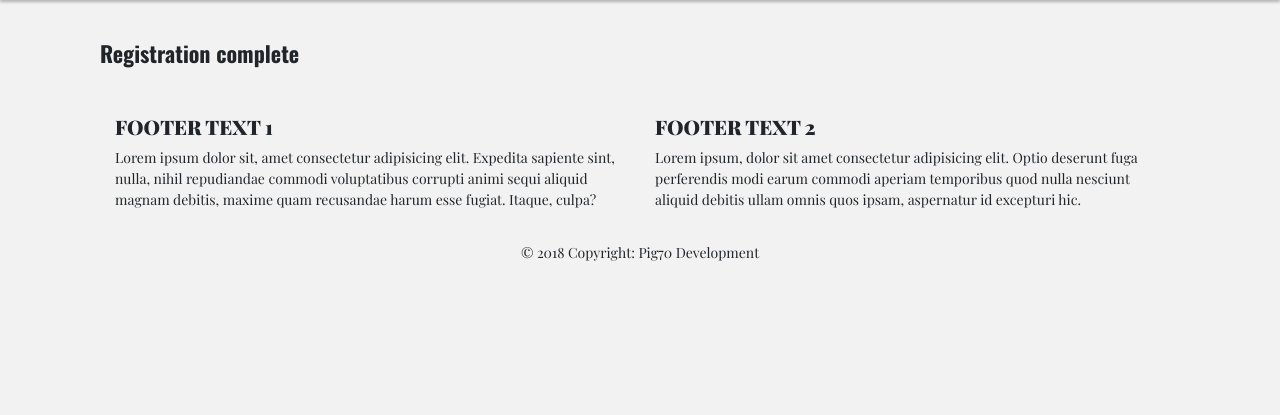
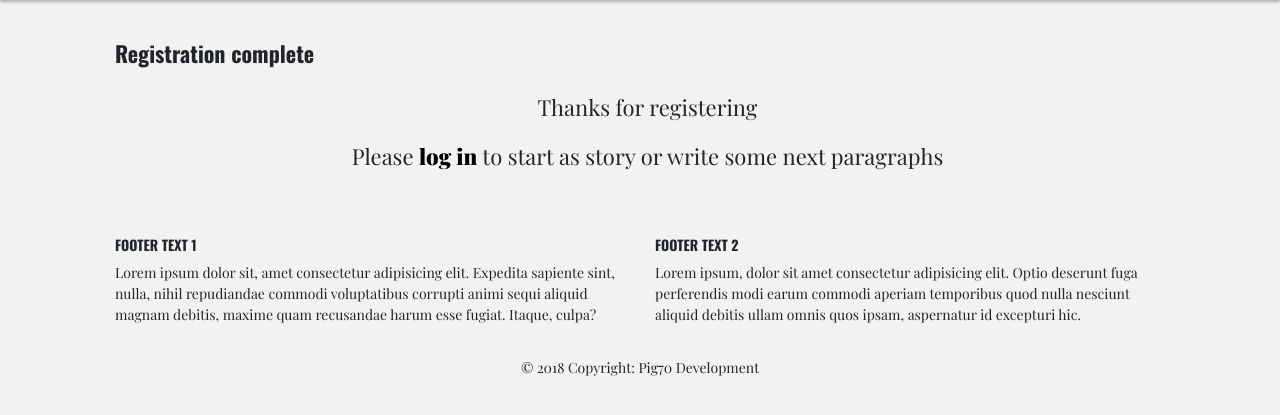
Before and after one commit to pig70/nextparanew, a Django app: page /registration-complete/ in a window 1280 px wide. Shown: the part 59-474 px from the top of the page. Run offline with Django 3.2, Linux system fonts and the light colour scheme; some libraries are stand-ins or nearby versions.

Commit message:
Added in logged in messaging, sticky nav, styled footer

```diff
--- a/mainsite/forms.py
+++ b/mainsite/forms.py
@@ -13,7 +13,7 @@ class AddParagraphForm(forms.ModelForm):
 # Start a story form
 class StartStoryForm(forms.ModelForm):
     story_headline = forms.CharField(max_length=70, widget=forms.TextInput(attrs={'class': 'form-field'}))
-    story_first_paragraph = forms.CharField(max_length=600, widget=forms.Textarea(attrs={'class': 'form-field-textarea'}))
+    story_first_paragraph = forms.CharField(max_length=600, widget=forms.Textarea(attrs={'class': 'form-field'}))
 
     class Meta:
         model = OriginalStory
--- a/mainsite/static/css/base.css
+++ b/mainsite/static/css/base.css
@@ -30,9 +30,25 @@ h2 {
     font-weight: 900;
 }
 
+h5 {
+    font-family: 'Oswald', serif;
+    text-transform: uppercase;
+    font-size: 14px;
+    font-weight: 900;
+}
+
+.footer-text {
+    font-family: 'Playfair Display', serif;
+    font-size: 14px;
+}
+
 .row {
     padding: 0;
     margin: 0;
+}
+
+.page-footer {
+    margin-top: 40px;
 }
 
 .home-paragraph-box {
--- a/mainsite/static/css/registration.css
+++ b/mainsite/static/css/registration.css
@@ -53,3 +53,10 @@ input[type=password] {
     font-weight: bold;
     color: #00000;
 }
+
+.reg-pages-text {
+    font-family: 'Playfair Display', serif;
+    font-size: 22px;
+    padding-left: 15px;
+    text-align: center;
+}
--- a/mainsite/templates/base.html
+++ b/mainsite/templates/base.html
@@ -12,7 +12,7 @@
 </head>
 
 <body>
-  <nav class="navbar navbar-expand-lg navbar-light">
+  <nav class="navbar navbar-expand-lg navbar-light sticky-top">
   <div class="container">
   <a class="navbar-brand" href="/">NEXT<span style="font-family: Playfair Display, cursive; font-style:italic">paragraph</span></a>
     <button class="navbar-toggler" type="button" data-toggle="collapse" data-target="#navbarSupportedContent" aria-controls="navbarSupportedContent" aria-expanded="false" aria-label="Toggle navigation">
@@ -25,7 +25,7 @@
           <a class="nav-link" href="/">Home <span class="sr-only">(current)</span></a>
         </li>
         <li class="nav-item">
-          <a class="nav-link" href="{% url 'start_a_atory' %}">Start a story</a>
+          <a class="nav-link" href="{% url 'start_story' %}">Start a story</a>
         </li>
         <li class="nav-item">
           <a class="nav-link" href="#">Categories</a>
@@ -52,7 +52,7 @@
     <div class="container">
         {% block content %} {% endblock %}
     <!-- Footer -->
-<footer class="page-footer font-small teal pt-4">
+<footer class="page-footer pt-4">
 
     <!-- Footer Text -->
     <div class="container-fluid text-center text-md-left">
@@ -64,8 +64,8 @@
         <div class="col-md-6 mt-md-0 mt-3">
 
           <!-- Content -->
-          <h5 class="text-uppercase font-weight-bold">Footer text 1</h5>
-          <p>Lorem ipsum dolor sit, amet consectetur adipisicing elit. Expedita sapiente sint, nulla, nihil repudiandae commodi voluptatibus corrupti animi sequi aliquid magnam debitis, maxime quam recusandae harum esse fugiat. Itaque, culpa?</p>
+          <h5>Footer text 1</h5>
+          <p class="footer-text">Lorem ipsum dolor sit, amet consectetur adipisicing elit. Expedita sapiente sint, nulla, nihil repudiandae commodi voluptatibus corrupti animi sequi aliquid magnam debitis, maxime quam recusandae harum esse fugiat. Itaque, culpa?</p>
 
         </div>
         <!-- Grid column -->
--- a/mainsite/templates/registration-complete.html
+++ b/mainsite/templates/registration-complete.html
@@ -2,5 +2,17 @@
 {% block title %}Registration Complete{% endblock %}
 
 {% block content %}
-<h1>Registration complete</h1>
+    <div class="container">
+        {% if user.is_authenticated %}
+            <div>You've already registered and logged in.</br>
+                <strong><a href="{% url 'start_story' %}">Start some stories!</strong></a></div>
+            </div>
+        {% else %}
+            <h1>Registration complete</h1>
+            <div class="reg-pages-text">
+                <p>Thanks for registering</p>
+                <p>Please <a href="{% url 'login' %}"><strong>log in</strong></a> to start as story or write some next paragraphs</p>
+            </div>
+        {% endif %}
+    </div>
 {% endblock %}
--- a/mainsite/templates/registration/logged_out.html
+++ b/mainsite/templates/registration/logged_out.html
@@ -1,3 +1,3 @@
 {% block content %}
-<p>Logged out!</p>
-<a href="{% url 'login'%}">Click here to login again.</a> {% endblock %}
+    <div class="reg-pages-text">Logged out!</br>
+        <a href="{% url 'login'%}"><strong>Click here to login again.</strong></a></div> {% endblock %}
--- a/mainsite/templates/registration/login.html
+++ b/mainsite/templates/registration/login.html
@@ -1,5 +1,10 @@
 {% extends 'base.html' %}
 {% block content %}
+    {% if user.is_authenticated %}
+        <div>You've already registered and logged in.</br>
+            <strong><a href="{% url 'start_story' %}">Start some stories!</strong></a></div>
+        </div>
+    {% else %}
     <div class="registration-container">
         <div class="registration-box">
             {% if form.errors %}
@@ -29,4 +34,5 @@
             <p><a href="{% url 'password_reset' %}">Forgotten your password?</a></p>
         </div>
     </div>
+    {% endif %}
 {% endblock %}
--- a/mainsite/urls.py
+++ b/mainsite/urls.py
@@ -8,6 +8,6 @@ urlpatterns = [
     path('register/', views.register, name='register'),
     path('registration-complete/', views.register_complete, name='registration_complete'),
     path('all-paragraphs/', views.all_paragraphs, name='all_paragraphs'),
-    path('start-a-story/', views.start_a_story, name='start_a_atory')
+    path('start-a-story/', views.start_a_story, name='start_story')
 
 ]
--- a/mainsite/views.py
+++ b/mainsite/views.py
@@ -28,7 +28,6 @@ def story(request, pk, slug):
 
 # Start a story form view
 def start_a_story(request):
-    author_profile = AuthorProfile.objects.all()
     if request.method == 'POST':
         start_story_form = StartStoryForm(request.POST)
         if start_story_form.is_valid():
```
Also changed, not shown: mainsite/templates/register.html (+8 -1 lines), mainsite/templates/start-a-story.html (+6 -8 lines).
